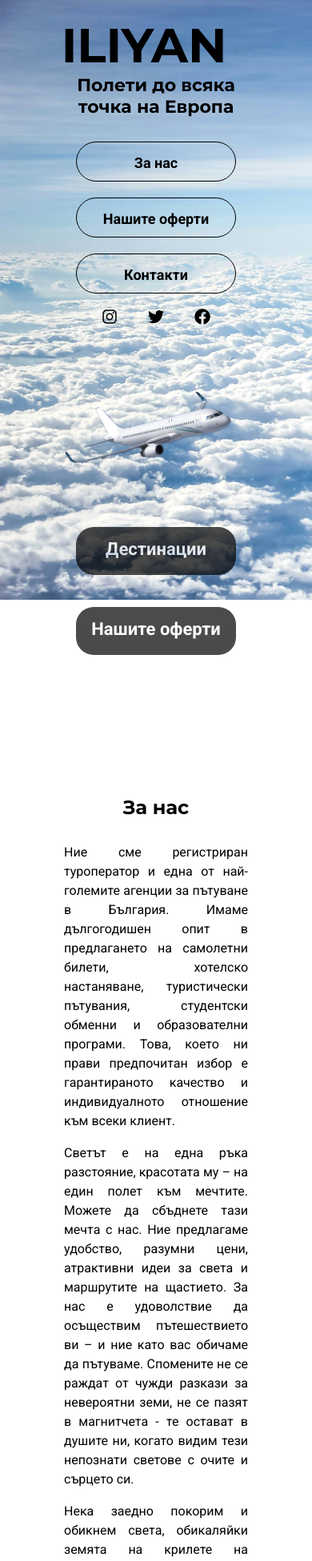
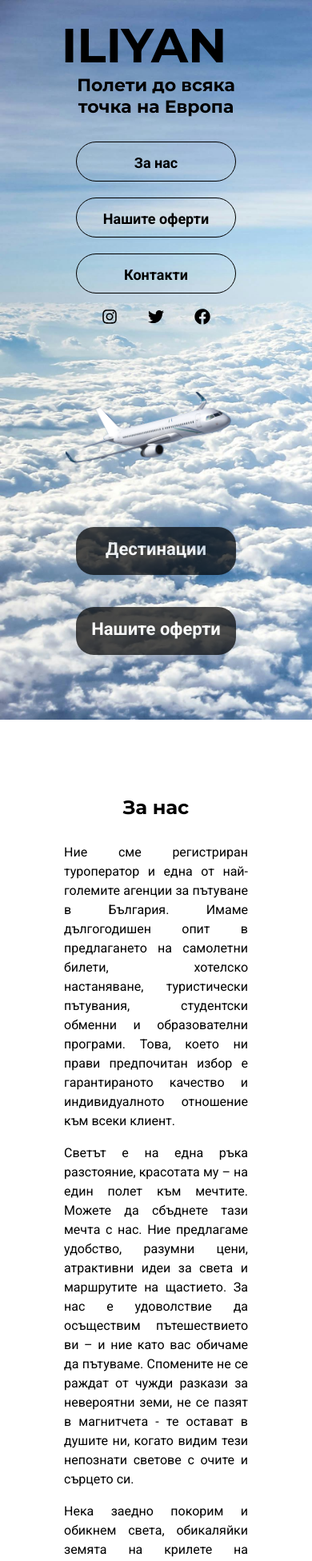
Before and after one commit to iliyan-ivanov/destinations-app, a React (Vite) app: page / in a window 390 px wide. Shown: the top 1952 px of the page at 80% size. Built offline with nearby package versions, Linux system fonts and the light colour scheme.

Commit message:
Adding footer and fixing some responsible design

```diff
--- a/src/App.css
+++ b/src/App.css
@@ -28,8 +28,8 @@
 }
 
 @media all and (max-width: 1306px) {
-  header {
-      height: 900px;
+  .bg {
+    height: 820px;
   }
 
   .main-nav-content {
@@ -40,6 +40,8 @@
 
   .main-nav-content-btns {
       flex-direction: column;
+      margin-left: 0;
+      margin-right: 0;
   }
 
   .main-nav-content-btns li {
@@ -78,6 +80,7 @@
 
   .for-us {
       flex-direction: column;
+      flex-basis: auto;
   }
 
   .for-us-content {
@@ -95,8 +98,8 @@
 }
 
 @media all and (max-width: 1080px) {
-  header {
-      height: 1200px;
+  .bg {
+    height: 1170px;
   }
 
   .nav {
@@ -137,6 +140,14 @@
       width: 700px;
   }
 
+  .for-us {
+    margin-top: 100px;
+  }
+
+  .for-us-img {
+    margin: 40px 0px;
+  }
+
   footer {
       align-items: center;
       flex-direction: column;
@@ -145,6 +156,10 @@
 }
 
 @media all and (max-width: 800px) {
+  .bg {
+    height: 1250px;
+  }
+
   .nav {
       padding-bottom: 0;
   }
@@ -207,8 +222,8 @@
 }
 
 @media all and (max-width: 560px) {
-  header {
-      height: 1000px;
+  .bg {
+      height: 1100px;
   }
 
   .logo h1 {
@@ -249,8 +264,12 @@
 
 
 @media all and (max-width: 390px) {
-  header {
-      width: 390px;
+  .bg {
+    height: 900px;
+  }
+
+  .for-us {
+    margin: 0;
   }
 
   main {
@@ -259,6 +278,10 @@
 
   footer {
       width: 390px;
+  }
+
+  .nav {
+    width: 390px;
   }
 
   .logo h1 {
--- a/src/App.jsx
+++ b/src/App.jsx
@@ -1,17 +1,19 @@
-import { Routes, Route } from 'react-router-dom';
-import Header from './Header/Header';
-import Home from './Home/Home';
-import './App.css';
+import { Routes, Route } from "react-router-dom";
+import Header from "./Header/Header";
+import Home from "./Home/Home";
+import "./App.css";
+import Footer from "./Footer/Footer";
 
 function App() {
-
   return (
     <>
+      <Header />
       <Routes>
-        <Route path='/' element={<Home />} />
+        <Route path="/" element={<Home />} />
       </Routes>
+      <Footer />
     </>
-  )
+  );
 }
 
 export default App;
--- /dev/null
+++ b/src/Footer/Footer.css
@@ -0,0 +1,31 @@
+footer {
+    display: flex;
+    flex-wrap: wrap;
+    justify-content: space-between;
+    align-items: center;
+    padding: 15px 80px;
+    background: rgb(15, 15, 39);
+    align-self: flex-end;
+}
+
+.footer-content {
+    font-size: 18px;
+    color: white;
+    text-align: center;
+}
+
+.footer-icons-section ul {
+    display: flex;
+    padding: 0;
+}
+
+.footer-icons-section li {
+    margin: 30px;
+    list-style: none;
+}
+
+.social-media-icon-footer {
+    text-decoration: none;
+    font-size: 30px;
+    color: white;
+}
--- /dev/null
+++ b/src/Footer/Footer.jsx
@@ -0,0 +1,34 @@
+import "./Footer.css";
+import { Link } from "react-router-dom";
+import * as FaIcons from "react-icons/fa";
+
+const Footer = () => {
+  return (
+    <footer>
+      <section className="footer-content">
+        © Copyright 2024 ILIYAN. All Rights Reserved.
+      </section>
+      <section className="footer-icons-section">
+        <ul>
+          <li>
+            <Link to="#" className="social-media-icon-footer">
+              <FaIcons.FaInstagram />
+            </Link>
+          </li>
+          <li>
+            <Link to="#" className="social-media-icon-footer">
+              <FaIcons.FaTwitter />
+            </Link>
+          </li>
+          <li>
+            <Link to="#" className="social-media-icon-footer">
+              <FaIcons.FaFacebook />
+            </Link>
+          </li>
+        </ul>
+      </section>
+    </footer>
+  );
+};
+
+export default Footer;
--- a/src/Header/Header.jsx
+++ b/src/Header/Header.jsx
@@ -16,7 +16,7 @@ const Header = () => {
         <article className="main-nav-content">
           <ul className="main-nav-content-btns">
             <li>
-              <Link to="/#for-us">За нас</Link>
+              <Link to="/for-us">За нас</Link>
             </li>
             <li>
               <Link to="/offers">Нашите оферти</Link>
--- a/src/Home/Home.css
+++ b/src/Home/Home.css
@@ -1,15 +1,18 @@
-.home-main {
-    top: 500px;
+.bg {
     background: url('../assets/clouds.jpg');
-    height: 750px;
     background-size: cover;
     width: 100%;
+    height: 700px;
+    top: 0px;
+    position: absolute;
+    z-index: -1;
 }
 
 .plane-section {
     display: flex;
     padding: 20px 80px;
     justify-content: space-between;
+
 }
 
 .plane-section-content ul {
--- a/src/Home/Home.jsx
+++ b/src/Home/Home.jsx
@@ -9,7 +9,7 @@ const Home = () => {
   return (
     <>
       <main className="home-main">
-        <Header />
+        <section className="bg"></section>
         <section className="plane-section">
           <article className="plane-section-content">
             <ul>
```
Also changed, not shown: src/index.css (+7 -1 lines).
